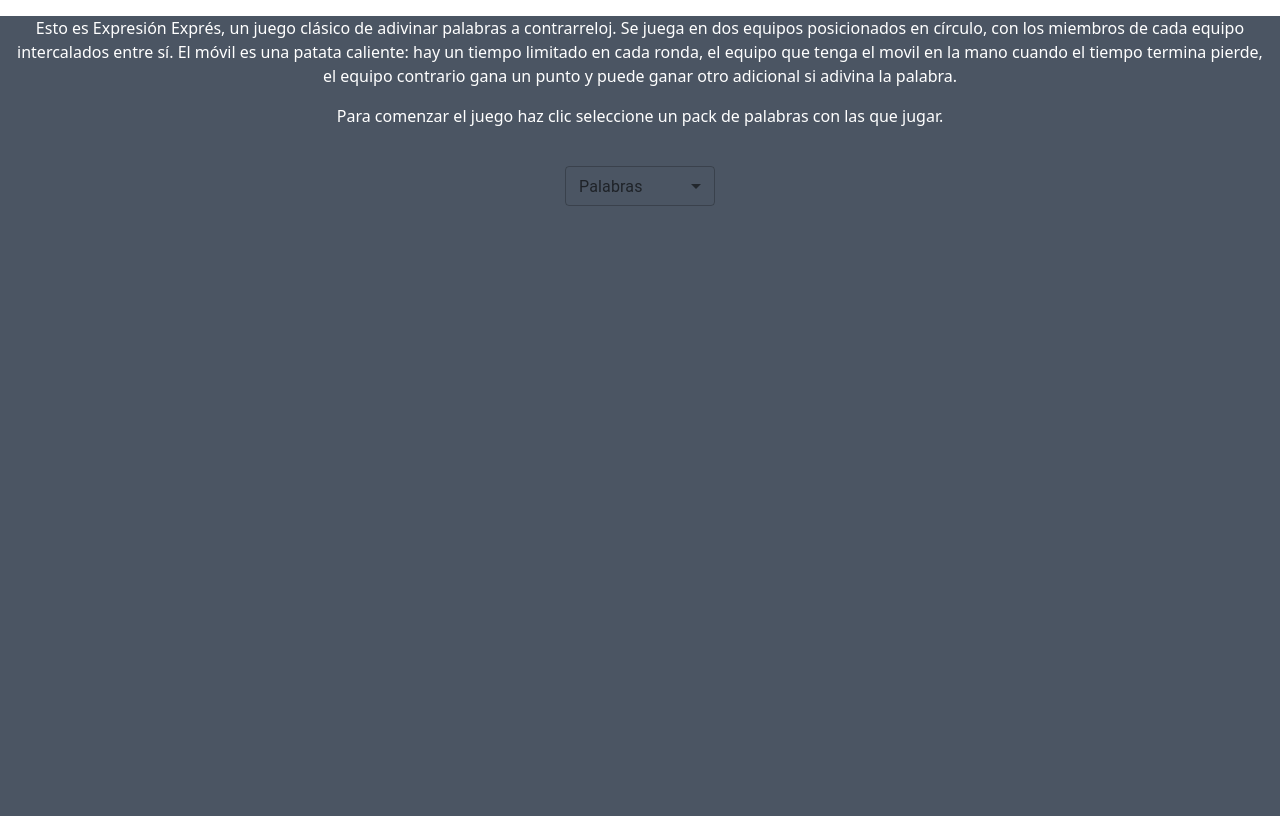
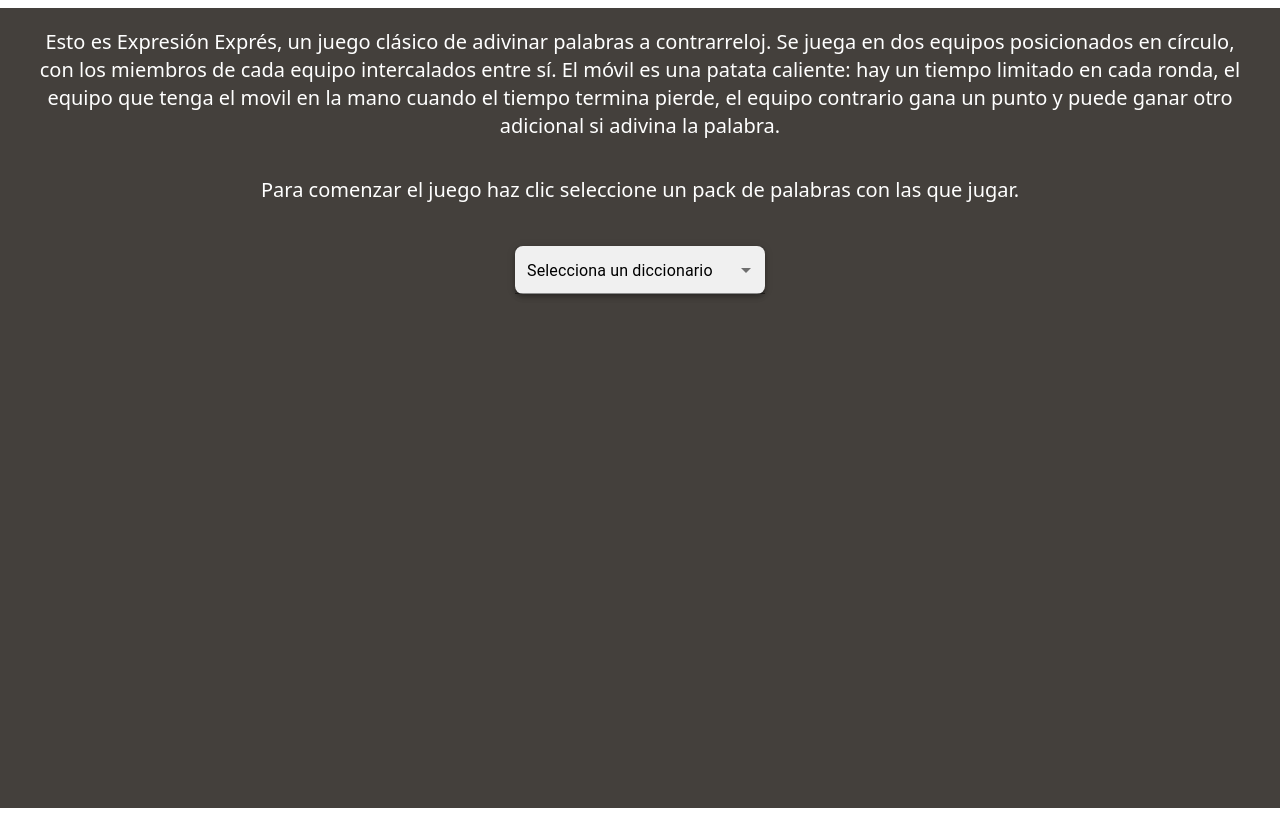
Before and after one commit to hmeleiro/expresionExpress, a React (Vite) app: page / in a window 1280 px wide. Built offline with nearby package versions, Linux system fonts and the light colour scheme.

Commit message:
Avances en los estilos

```diff
--- a/src/App.jsx
+++ b/src/App.jsx
@@ -11,15 +11,18 @@ const theme = createTheme({
   },
   palette: {
     primary: {
-      main: "#ffffff",
-      darker: "#ffffff",
+      main: "#edf2f4",
+      darker: "#8d99ae",
     },
     neutral: {
-      main: "#ffffff",
-      contrastText: "#ffffff",
+      main: "#8d99ae",
+      contrastText: "#edf2f4",
     },
-    error: {
-      main: "#c90000"
+    background: {
+      main: "#2b2d42"
+    },
+    button: {
+      main: "#ffffff"
     }
   },
 });
@@ -27,7 +30,7 @@ const theme = createTheme({
 function App() {
   return (
     <ThemeProvider theme={theme}>
-      <div className="h-screen bg-gray-600">
+      <div className="h-screen bg-stone-700">
         <GameContextProvider>
           <div>
             <SelectDictionary />
--- a/src/components/SelectDictionary.jsx
+++ b/src/components/SelectDictionary.jsx
@@ -26,7 +26,7 @@ function SelectDictionary() {
     <>
       {dictionary.length === 0 ? (
         <>
-          <p className="text-center m-4 p-0 text-white">
+          <p className="text-center text-xl m-2 p-5 text-white">
             Esto es Expresión Exprés, un juego clásico de adivinar palabras a
             contrarreloj. Se juega en dos equipos posicionados en círculo, con
             los miembros de cada equipo intercalados entre sí. El móvil es una
@@ -35,18 +35,28 @@ function SelectDictionary() {
             contrario gana un punto y puede ganar otro adicional si adivina la
             palabra.
           </p>
-          <p className="text-center m-2 p-0 text-white">
+          <p className="text-center text-xl m-2 p-2 text-white">
             Para comenzar el juego haz clic seleccione un pack de palabras con
             las que jugar.
           </p>
 
           <Box display="flex" height={100} justifyContent="center">
             <FormControl
-              sx={{ m: 1, minWidth: 150, alignSelf: "center"}}
+              variant="filled"
+              sx={{
+                m: 1,
+                minWidth: 250,
+                alignSelf: "center",
+                backgroundColor: "button.main",
+                outlineColor: "#af0000",
+                borderColor: "#af0000",
+                boxShadow: 4,
+                borderRadius: 2,
+              }}
               size="small"
             >
-              <InputLabel id="select-small" color="primary" >
-                Palabras
+              <InputLabel id="select-small" sx={{ color: "black" }}>
+                Selecciona un diccionario
               </InputLabel>
               <Select
                 labelId="select-small"
--- a/src/components/WordDisplay.jsx
+++ b/src/components/WordDisplay.jsx
@@ -19,8 +19,7 @@ function WordDisplay() {
 
         <Box textAlign="center" sx={{ m: 2 }}>
           <Button
-
-            color="primary"
+          color="button"
             sx={{
               boxShadow: 8,
               borderRadius: 2,
```
Also changed, not shown: src/main.jsx (+6 -6 lines).
